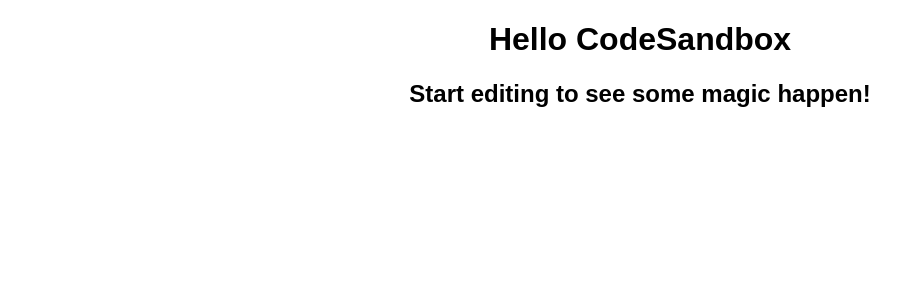
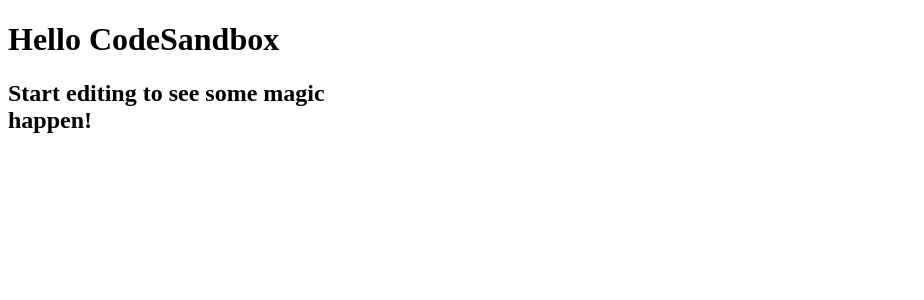
Before and after one commit to Ango-Jay/anpr-front, a React (Create React App) app: page / in a window 1280 px wide. Shown: the top 300 px of the page, without its empty margins (0-924 px from the left). Built offline with nearby package versions, Linux system fonts and the light colour scheme.

Commit message:
Push to git

```diff
--- a/hg.js
+++ b/hg.js
@@ -0,0 +1 @@
+import "./src/styles/main.scss";
--- a/src/App.js
+++ b/src/App.js
@@ -1,8 +1,6 @@
-import "./styles.css";
-
 export default function App() {
   return (
-    <div className="App">
+    <div className="App class-g">
       <h1>Hello CodeSandbox</h1>
       <h2>Start editing to see some magic happen!</h2>
     </div>
--- a/src/index.js
+++ b/src/index.js
@@ -2,6 +2,7 @@
 import ReactDOM from "react-dom";
 
 import App from "./App";
+import "./styles/main.scss";
 
 const rootElement = document.getElementById("root");
 ReactDOM.render(
--- a/src/styles.css
+++ /dev/null
@@ -1,4 +0,0 @@
-.App {
-  font-family: sans-serif;
-  text-align: center;
-}
--- /dev/null
+++ b/src/styles/main.scss
@@ -0,0 +1,3 @@
+.class-g{
+  width: 30%;
+}
```
Also changed, not shown: package.json (+8 -4 lines).
